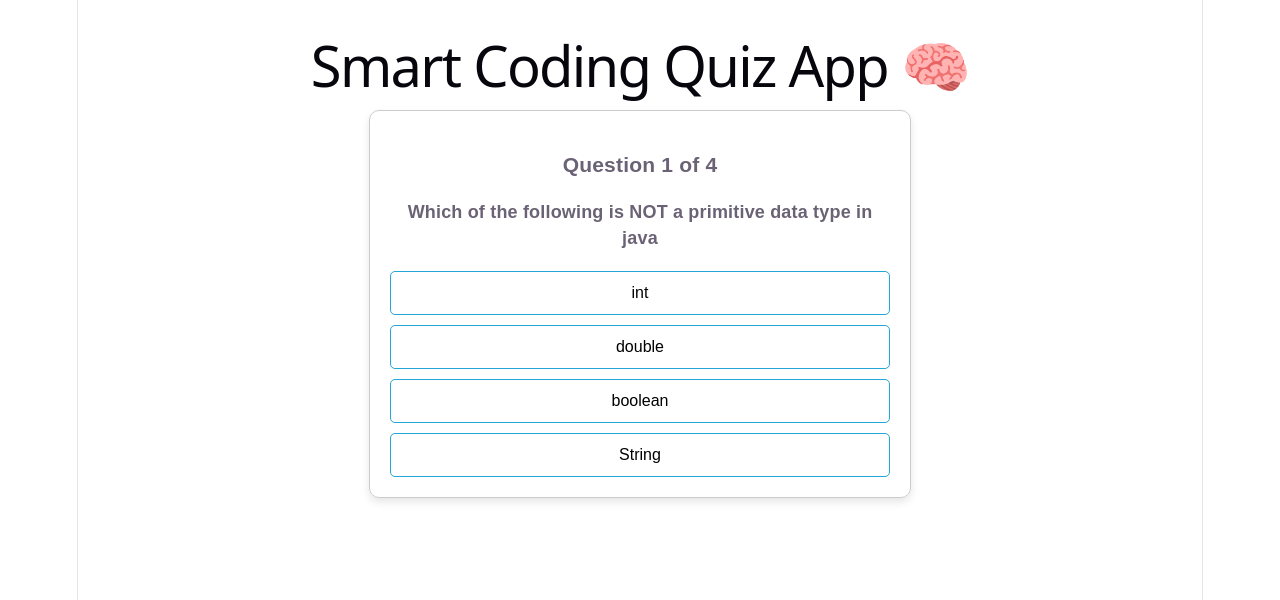
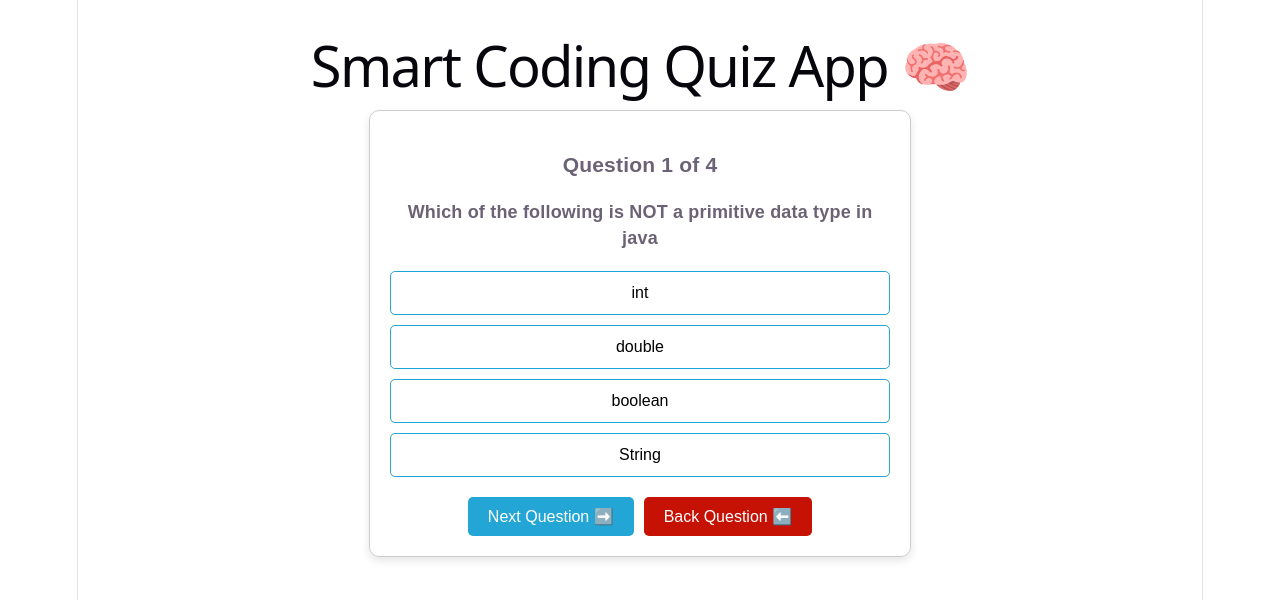
Before and after one commit to NimashaArushi/smart-coding-quiz-app, a React (Vite) app: page / in a window 1280 px wide. Shown: the top 600 px of the page. Built offline with nearby package versions, Linux system fonts and the light colour scheme.

Commit message:
Step 2 Done: Added selection highlight, Next and Back navigation logic

```diff
--- a/src/App.jsx
+++ b/src/App.jsx
@@ -1,4 +1,6 @@
 import{useState}from 'react';
+
+
 const quizeQuestions=[{
     id:1,
     question:"Which of the following is NOT a primitive data type in java",
@@ -28,6 +30,24 @@ const quizeQuestions=[{
 
 function App(){
     const [currentQuestion, setCurrentQuestion] = useState(0);
+    const[selectedOption,setSelectedOption]=useState(null);
+
+    const handleAnswerClick=(option)=>{
+      setSelectedOption(option);
+    }
+
+const handleNextClick=()=>{
+  setCurrentQuestion(currentQuestion+1);
+  setSelectedOption(null);
+}
+
+const handlebackClick=()=>{
+  setCurrentQuestion(currentQuestion-1);
+  setSelectedOption(null);
+}
+
+
+
     return (
         //heading
         <div style={{
@@ -56,18 +76,64 @@ function App(){
           flexDirection: 'column',
           gap: '10px'
         }}>
-          {quizeQuestions[currentQuestion].options.map((option, index) => (
-            <button
-              key={index}
-              style={{ padding: '12px', fontSize: '16px', cursor: 'pointer', borderRadius: '5px', border: '1px solid #23a6d5', background: '#fff', transition: '0.2s' }}
-            >
-              {option}
-            </button>
-          ))}
+
+{quizeQuestions[currentQuestion].options.map((option, index) => {
+
+            const isSelected = selectedOption === option;
+
+            return (
+              <button
+                key={index}
+                onClick={() => handleAnswerClick(option)}
+                style={{
+                  padding: '12px',
+                  fontSize: '16px',
+                  cursor: 'pointer',
+                  borderRadius: '5px',
+                  border: '1px solid #23a6d5',
+                  background: isSelected ? '#018b2f' : '#fff',
+                                   transition: '0.2s'
+                }}
+              >
+                {option}
+              </button>
+            );
+          })}
         </div>
+<button
+onClick={handleNextClick}
+style={{
+  marginTop:'20px',
+  padding: '10px 20px',
+   fontSize: '16px',
+   backgroundColor: '#23a6d5',
+   color: 'white',
+    border: 'none',
+    borderRadius: '5px',
+   cursor: 'pointer'
+}}>
+  Next Question ➡️
+</button>
+
+
+<button
+onClick={handlebackClick}
+style={{
+  marginTop:'20px',
+  padding: '10px 20px',
+   fontSize: '16px',
+   backgroundColor: '#c51205',
+   color: 'white',
+    border: 'none',
+    borderRadius: '5px',
+    marginLeft:'10px',
+   cursor: 'pointer'
+}}>
+  Back Question ⬅️
+</button>
+
       </div>
     </div>
   );
 }
-
 export default App;
```
